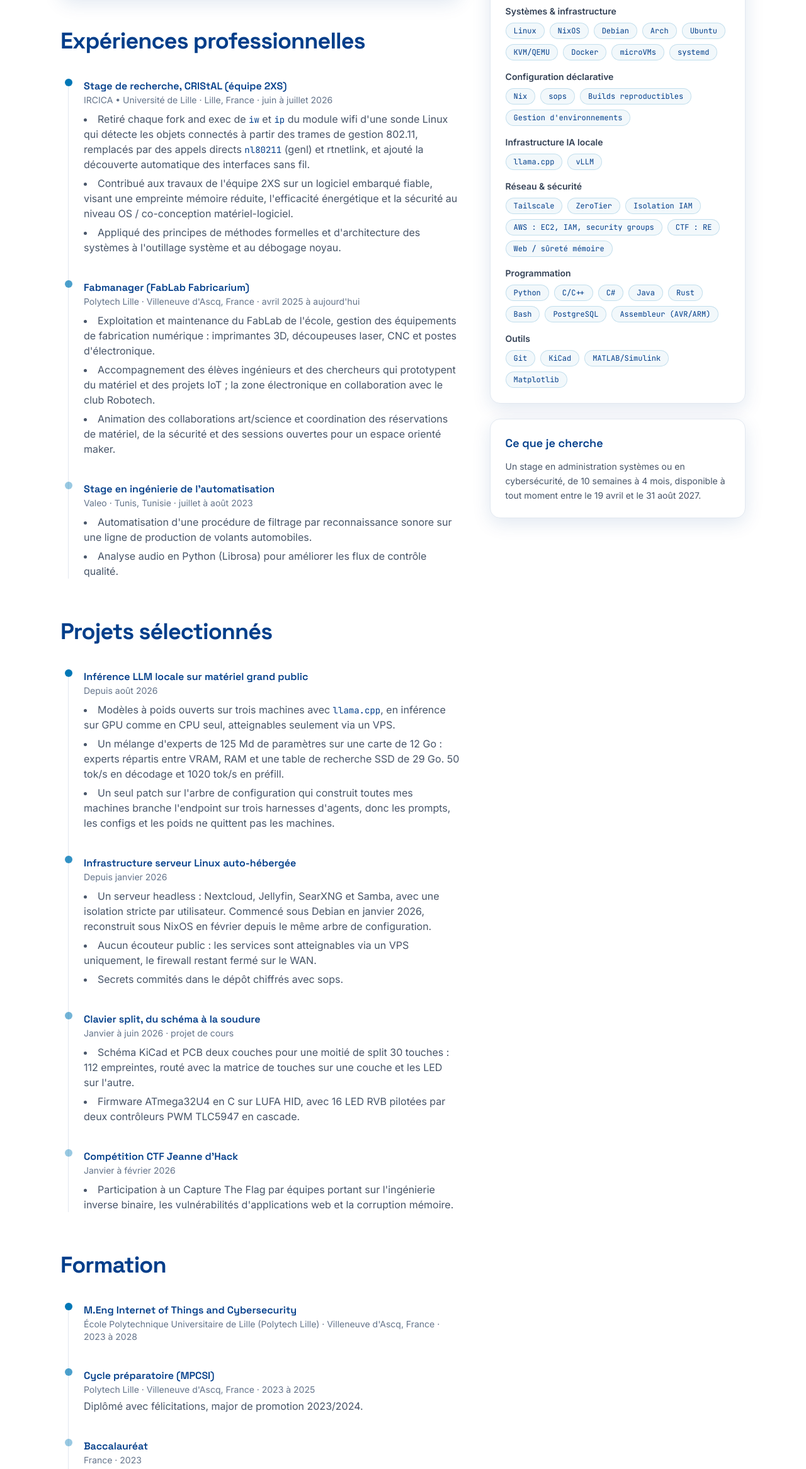
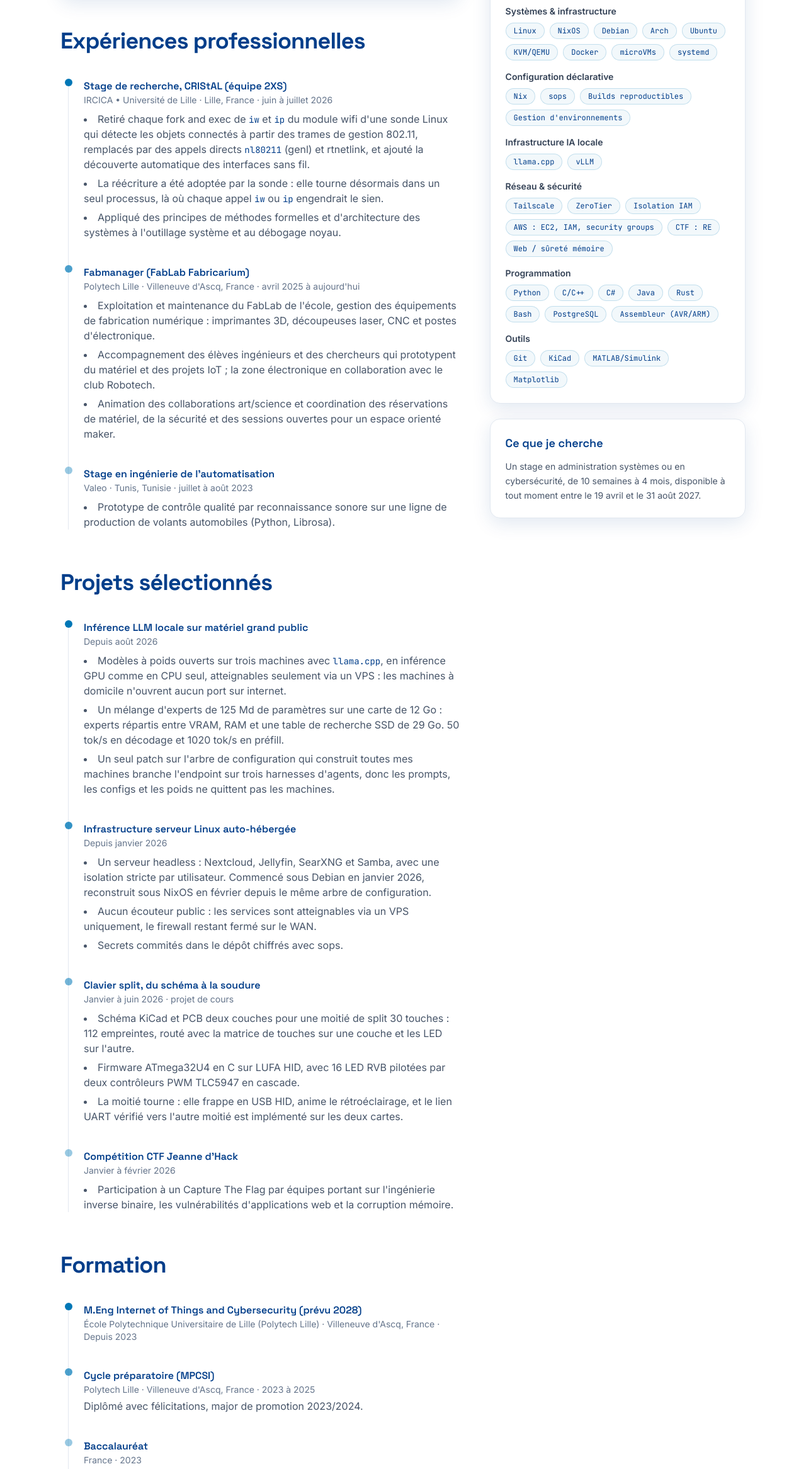
Before and after one commit to TahaBouallegui/bouallegui-me, a website: page fr/resume.html in a window 1280 px wide. Shown: the part 859-3192 px from the top of the page at 63% size. Drawn offline with Linux system fonts and the light colour scheme.

Commit message:
fix: mirror the CV outcomes on the resume pages, drop the hardware hiccup
- resume pages gain what the CVs now say: CRIStAL rewrite adopted,
  Valeo prototyped (plain), VPS gateway reason, degree expected 2028
- keyboard outcome bullet becomes the working half, not the fixed fault,
  in all three CVs and both resume pages

```diff
--- a/fr/resume.html
+++ b/fr/resume.html
@@ -111,7 +111,7 @@
                 <p class="text-sm text-slate-500 mb-2">IRCICA • Université de Lille · Lille, France · juin à juillet 2026</p>
                 <ul class="list-disc list-inside space-y-1.5 text-slate-600">
                   <li>Retiré chaque fork and exec de <code class="font-mono text-sm text-ocean-dark">iw</code> et <code class="font-mono text-sm text-ocean-dark">ip</code> du module wifi d'une sonde Linux qui détecte les objets connectés à partir des trames de gestion 802.11, remplacés par des appels directs <code class="font-mono text-sm text-ocean-dark">nl80211</code> (genl) et rtnetlink, et ajouté la découverte automatique des interfaces sans fil.</li>
-                  <li>Contribué aux travaux de l'équipe 2XS sur un logiciel embarqué fiable, visant une empreinte mémoire réduite, l'efficacité énergétique et la sécurité au niveau OS / co-conception matériel-logiciel.</li>
+                  <li>La réécriture a été adoptée par la sonde : elle tourne désormais dans un seul processus, là où chaque appel <code class="font-mono text-sm text-ocean-dark">iw</code> ou <code class="font-mono text-sm text-ocean-dark">ip</code> engendrait le sien.</li>
                   <li>Appliqué des principes de méthodes formelles et d'architecture des systèmes à l'outillage système et au débogage noyau.</li>
                 </ul>
               </li>
@@ -130,8 +130,7 @@
                 <h3 class="font-display font-semibold text-ocean-dark">Stage en ingénierie de l'automatisation</h3>
                 <p class="text-sm text-slate-500 mb-2">Valeo · Tunis, Tunisie · juillet à août 2023</p>
                 <ul class="list-disc list-inside space-y-1.5 text-slate-600">
-                  <li>Automatisation d'une procédure de filtrage par reconnaissance sonore sur une ligne de production de volants automobiles.</li>
-                  <li>Analyse audio en Python (Librosa) pour améliorer les flux de contrôle qualité.</li>
+                  <li>Prototype de contrôle qualité par reconnaissance sonore sur une ligne de production de volants automobiles (Python, Librosa).</li>
                 </ul>
               </li>
             </ol>
@@ -143,7 +142,7 @@
                 <h3 class="font-display font-semibold text-ocean-dark">Inférence LLM locale sur matériel grand public</h3>
                 <p class="text-sm text-slate-500 mb-2">Depuis août 2026</p>
                 <ul class="list-disc list-inside space-y-1.5 text-slate-600">
-                  <li>Modèles à poids ouverts sur trois machines avec <code class="font-mono text-sm text-ocean-dark">llama.cpp</code>, en inférence sur GPU comme en CPU seul, atteignables seulement via un VPS.</li>
+                  <li>Modèles à poids ouverts sur trois machines avec <code class="font-mono text-sm text-ocean-dark">llama.cpp</code>, en inférence GPU comme en CPU seul, atteignables seulement via un VPS : les machines à domicile n'ouvrent aucun port sur internet.</li>
                   <li>Un mélange d'experts de 125 Md de paramètres sur une carte de 12 Go : experts répartis entre VRAM, RAM et une table de recherche SSD de 29 Go. 50 tok/s en décodage et 1020 tok/s en préfill.</li>
                   <li>Un seul patch sur l'arbre de configuration qui construit toutes mes machines branche l'endpoint sur trois harnesses d'agents, donc les prompts, les configs et les poids ne quittent pas les machines.</li>
                 </ul>
@@ -165,6 +164,7 @@
                 <ul class="list-disc list-inside space-y-1.5 text-slate-600">
                   <li>Schéma KiCad et PCB deux couches pour une moitié de split 30 touches : 112 empreintes, routé avec la matrice de touches sur une couche et les LED sur l'autre.</li>
                   <li>Firmware ATmega32U4 en C sur LUFA HID, avec 16 LED RVB pilotées par deux contrôleurs PWM TLC5947 en cascade.</li>
+                  <li>La moitié tourne : elle frappe en USB HID, anime le rétroéclairage, et le lien UART vérifié vers l'autre moitié est implémenté sur les deux cartes.</li>
                 </ul>
               </li>
               <li class="ml-6" data-animate>
@@ -181,8 +181,8 @@
             <ol class="relative border-l border-slate-200 ml-3">
               <li class="mb-10 ml-6" data-animate>
                 <span class="absolute -left-1.5 flex h-3 w-3 items-center justify-center rounded-full bg-ocean"></span>
-                <h3 class="font-display font-semibold text-ocean-dark">M.Eng Internet of Things and Cybersecurity</h3>
-                <p class="text-sm text-slate-500 mb-1">École Polytechnique Universitaire de Lille (Polytech Lille) · Villeneuve d'Ascq, France · 2023 à 2028</p>
+                <h3 class="font-display font-semibold text-ocean-dark">M.Eng Internet of Things and Cybersecurity (prévu 2028)</h3>
+                <p class="text-sm text-slate-500 mb-1">École Polytechnique Universitaire de Lille (Polytech Lille) · Villeneuve d'Ascq, France · Depuis 2023</p>
               </li>
               <li class="mb-10 ml-6" data-animate>
                 <span class="absolute -left-1.5 flex h-3 w-3 items-center justify-center rounded-full bg-ocean/70"></span>
```
Also changed, not shown: resume.html (+6 -6 lines), 6 other files.
